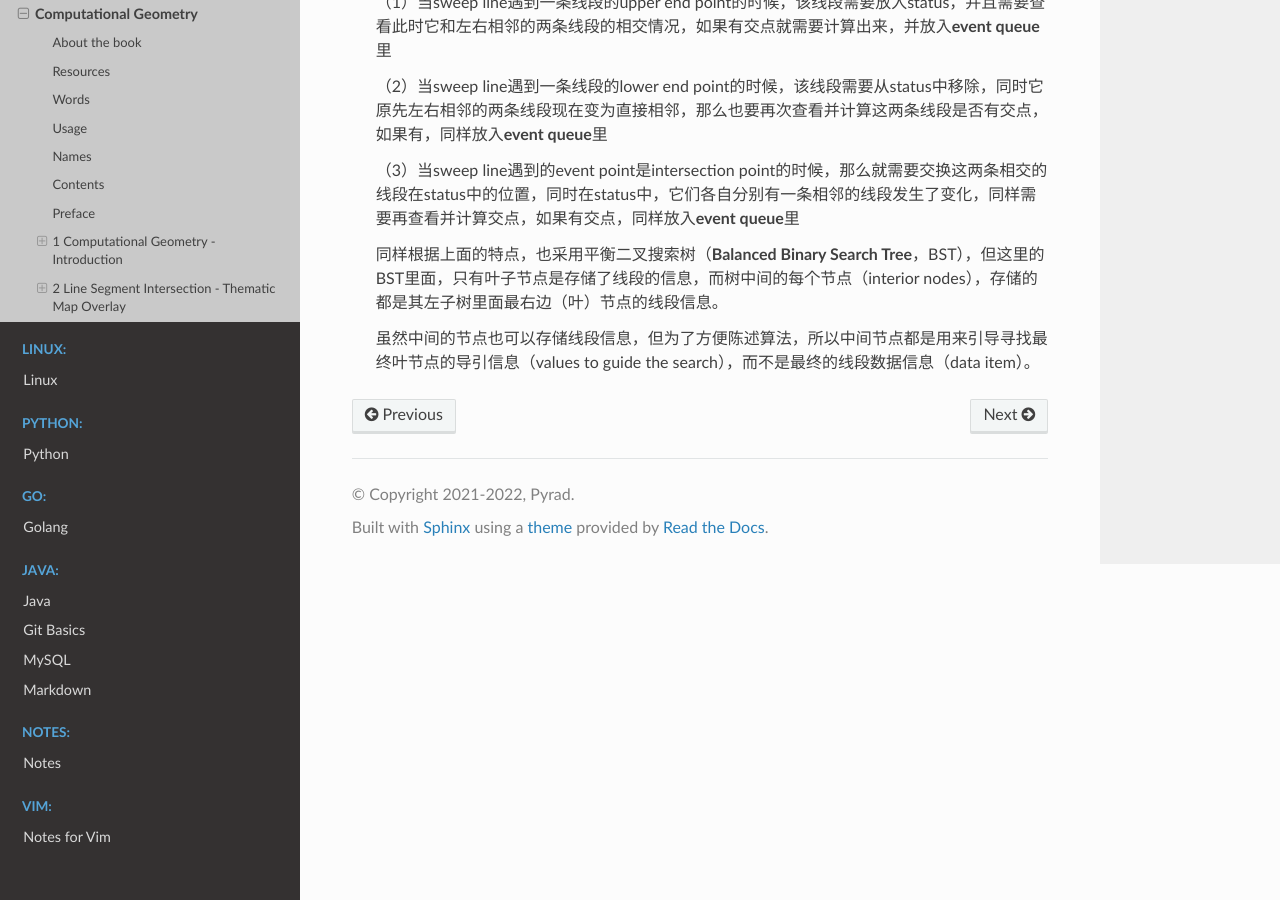
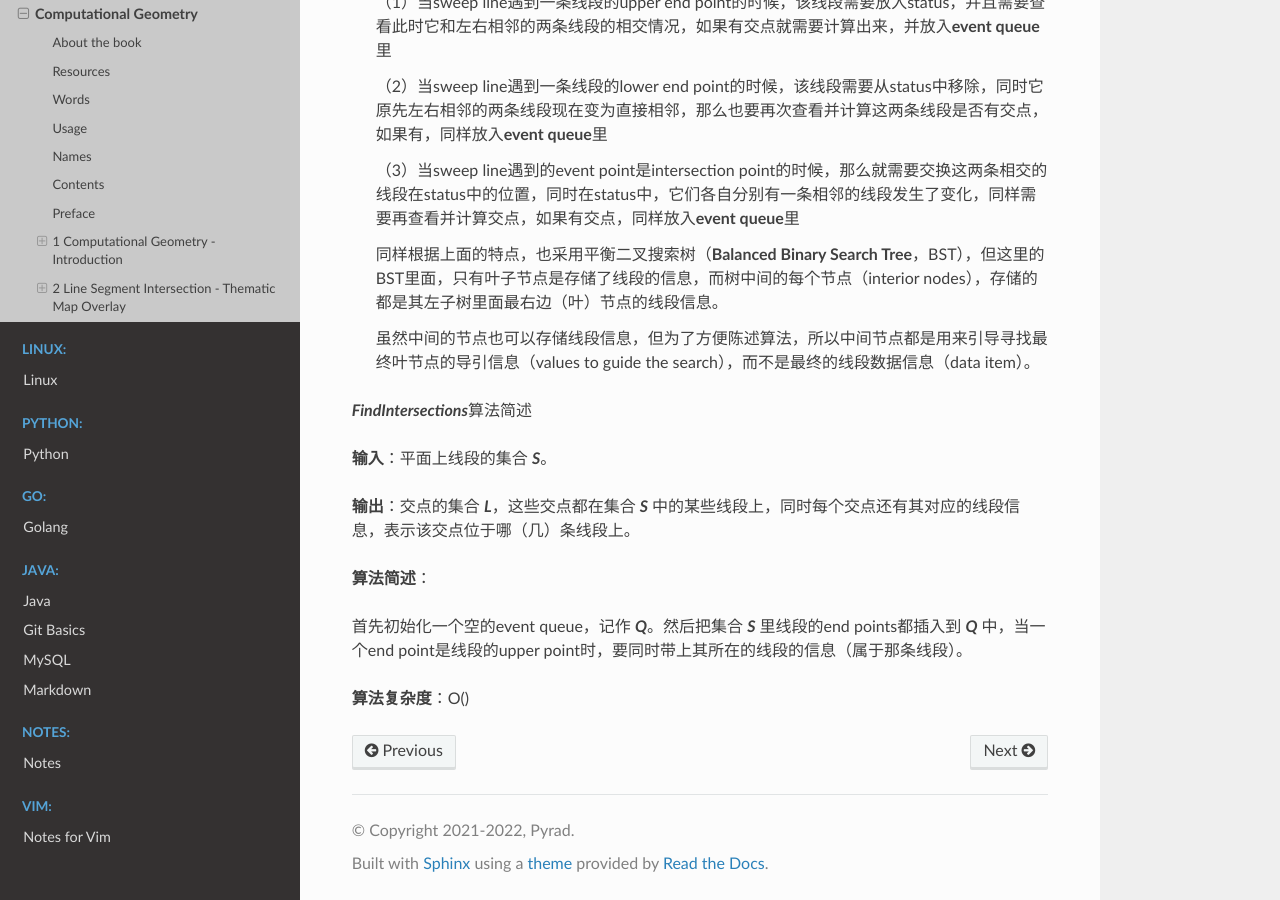
Before and after one commit to Pyrad/pyradnotes, a Sphinx documentation site: the page built from source/Geometry/ComputationalGeometryAA3rd.md, in a window 1280 px wide and 900 px high, scrolled down 12835 px. Built offline with Sphinx 7.4.7 and the Read the Docs theme 2.0.0, drawn with Linux system fonts in a browser that asks for light colours.

Commit message:
CGAA3 chapter 2 start algo description
Not finished yet

```diff
--- a/source/Geometry/ComputationalGeometryAA3rd.md
+++ b/source/Geometry/ComputationalGeometryAA3rd.md
@@ -513,3 +513,21 @@ sweep line遇到三种不同event point时对应的操作
   同样根据上面的特点，也采用平衡二叉搜索树（**Balanced Binary Search Tree**，BST），但这里的BST里面，只有叶子节点是存储了线段的信息，而树中间的每个节点（interior nodes），存储的都是其左子树里面最右边（叶）节点的线段信息。
 
   虽然中间的节点也可以存储线段信息，但为了方便陈述算法，所以中间节点都是用来引导寻找最终叶节点的导引信息（values to guide the search），而不是最终的线段数据信息（data item）。
+
+
+
+***FindIntersections***算法简述
+
+
+
+**输入**：平面上线段的集合 ***S***。
+
+**输出**：交点的集合 ***L***，这些交点都在集合 ***S*** 中的某些线段上，同时每个交点还有其对应的线段信息，表示该交点位于哪（几）条线段上。
+
+**算法简述**：
+
+首先初始化一个空的event queue，记作 ***Q***。然后把集合 ***S*** 里线段的end points都插入到 ***Q*** 中，当一个end point是线段的upper point时，要同时带上其所在的线段的信息（属于那条线段）。
+
+
+
+**算法复杂度**：O()
```
